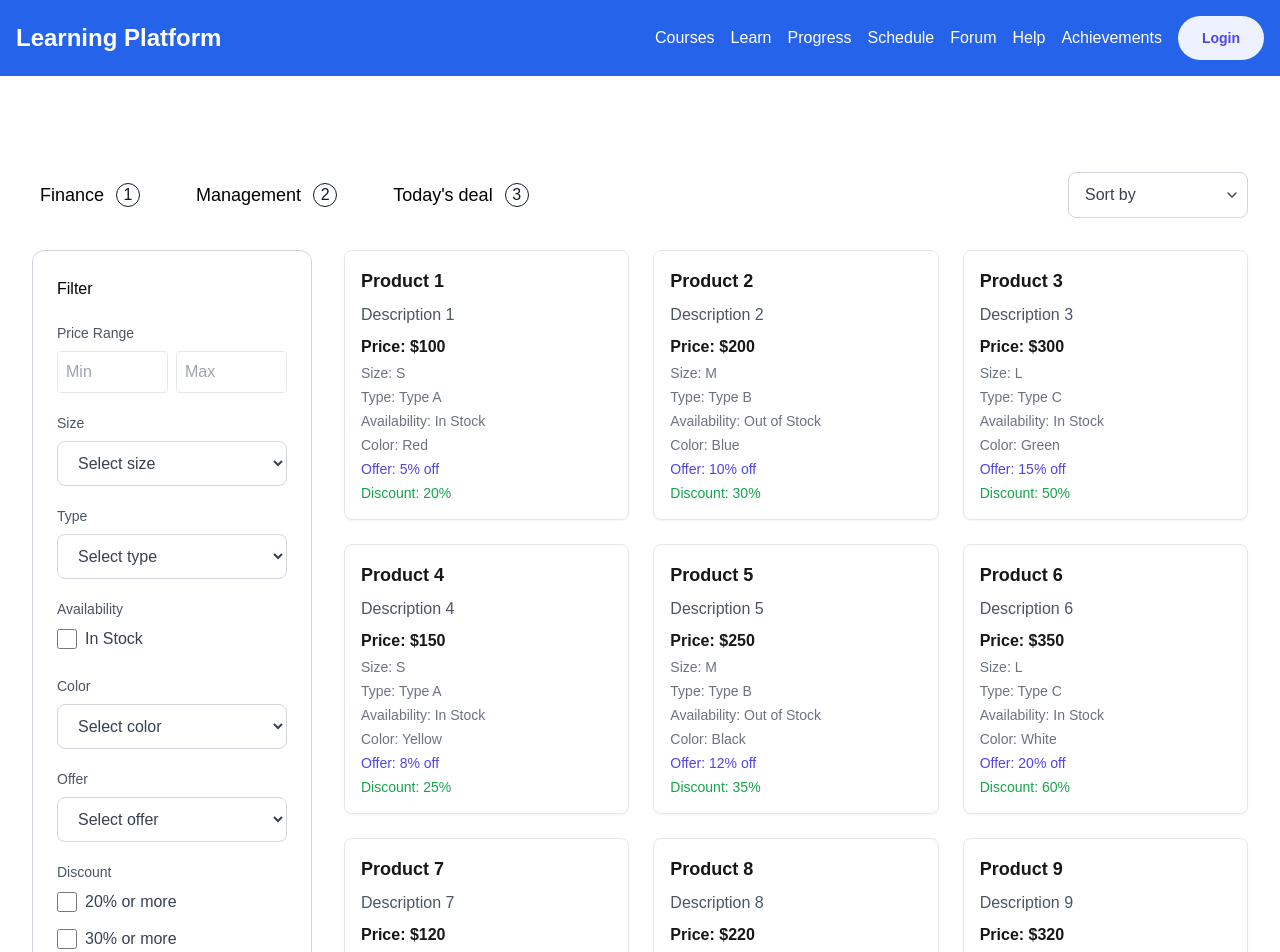
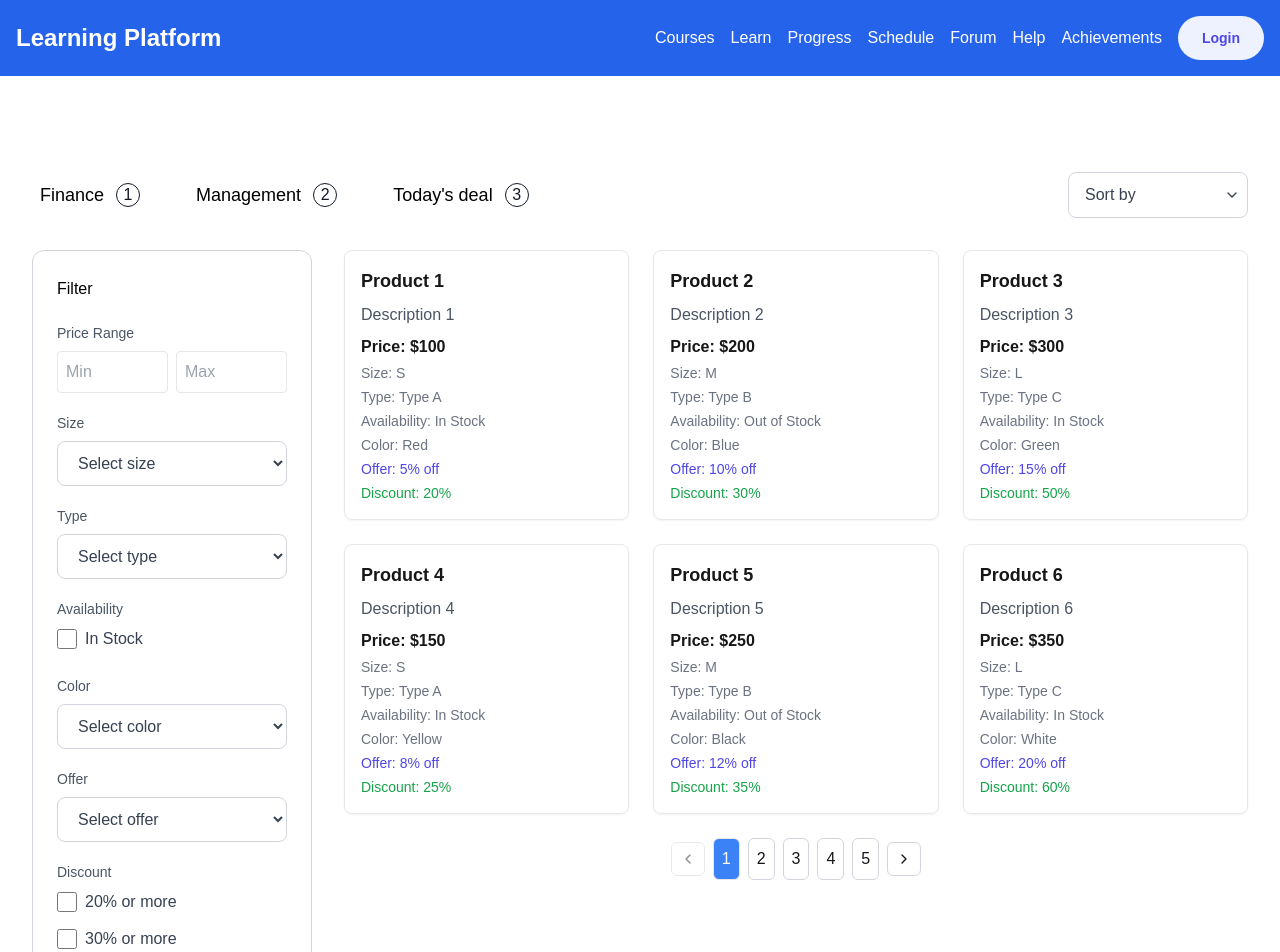
Before and after one commit to nguyenvantanphatit/course, a Next.js app: page /search in a window 1280 px wide. Shown: the top 952 px of the page. Built offline with nearby package versions, Linux system fonts and the light colour scheme.

Commit message:
add search

```diff
--- a/components/FilterPage.tsx
+++ b/components/FilterPage.tsx
@@ -1,7 +1,7 @@
 'use client'
 
 import { useState, useEffect, useCallback } from 'react'
-import { ChevronDownIcon, SearchIcon } from 'lucide-react'
+import { ChevronDownIcon, ChevronLeft, ChevronRight, SearchIcon } from 'lucide-react'
 
 type Product = {
     id: number
@@ -50,6 +50,9 @@ const sampleProducts: Product[] = [
 
 export default function FilterPage() {
     const [products, setProducts] = useState<Product[]>(sampleProducts);
+    const [currentPage, setCurrentPage] = useState(1);
+    const itemsPerPage = 6;
+
     const [filters, setFilters] = useState({
         minPrice: 0,
         maxPrice: 1000,
@@ -94,6 +97,7 @@ export default function FilterPage() {
         }
 
         setProducts(filteredProducts);
+        setCurrentPage(1);
     }, [filters]);
 
     useEffect(() => {
@@ -106,6 +110,12 @@ export default function FilterPage() {
             [filterName]: value
         }));
     };
+    const indexOfLastItem = currentPage * itemsPerPage;
+    const indexOfFirstItem = indexOfLastItem - itemsPerPage;
+    const currentItems = products.slice(indexOfFirstItem, indexOfLastItem);
+    const totalPages = Math.ceil(products.length / itemsPerPage);
+
+    const paginate = (pageNumber: number) => setCurrentPage(pageNumber);
 
     return (
         <section className="py-24 relative">
@@ -265,7 +275,7 @@ export default function FilterPage() {
                     </div>
                     <div className="col-span-12 md:col-span-9">
                         <div className="grid grid-cols-1 sm:grid-cols-2 lg:grid-cols-3 gap-6">
-                            {products.map((product) => (
+                            {currentItems.map((product) => (
                                 <div key={product.id} className="border rounded-lg p-4 shadow-sm hover:shadow-md transition-shadow duration-300">
                                     <h3 className="font-bold text-lg mb-2">{product.name}</h3>
                                     <p className="text-gray-600 mb-2">{product.description}</p>
@@ -279,6 +289,31 @@ export default function FilterPage() {
                                 </div>
                             ))}
                         </div>
+                        <div className="flex justify-center items-center space-x-2 mt-6">
+                            <button
+                                className={`p-2 border border-gray-300 rounded-md hover:bg-gray-100 ${currentPage === 1 ? 'cursor-not-allowed opacity-50' : ''}`}
+                                onClick={() => paginate(currentPage - 1)}
+                                disabled={currentPage === 1}
+                            >
+                                <ChevronLeft className="h-4 w-4" />
+                            </button>
+                            {Array.from({ length: totalPages }, (_, i) => (
+                                <button
+                                    key={i}
+                                    className={`p-2 border rounded-md ${currentPage === i + 1 ? 'bg-blue-500 text-white' : 'border-gray-300 hover:bg-gray-100'}`}
+                                    onClick={() => paginate(i + 1)}
+                                >
+                                    {i + 1}
+                                </button>
+                            ))}
+                            <button
+                                className={`p-2 border border-gray-300 rounded-md hover:bg-gray-100 ${currentPage === totalPages ? 'cursor-not-allowed opacity-50' : ''}`}
+                                onClick={() => paginate(currentPage + 1)}
+                                disabled={currentPage === totalPages}
+                            >
+                                <ChevronRight className="h-4 w-4" />
+                            </button>
+                        </div>
                     </div>
                 </div>
             </div>
```
